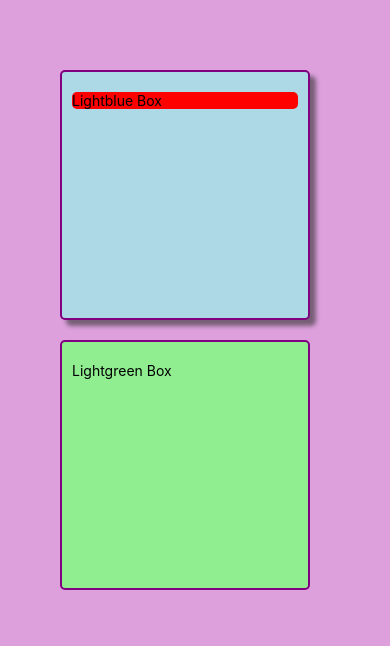
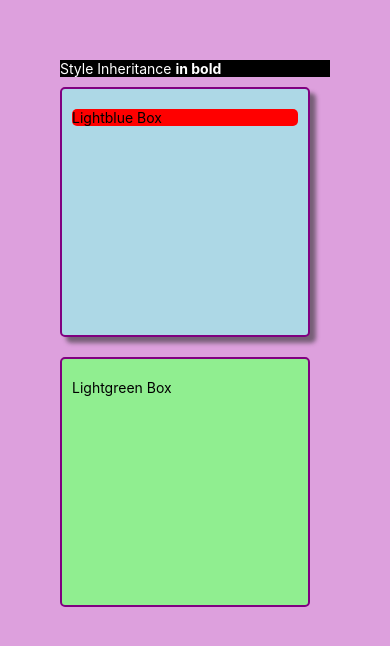
Before and after one commit to anhartasman/rn_styling, a React Native app: screen / in a window 390 px wide. Shown: the top 646 px of the page. Built offline with nearby package versions, Linux system fonts and the light colour scheme.

Commit message:
Style Inheritance

```diff
--- a/App.js
+++ b/App.js
@@ -4,7 +4,12 @@
 export default function App() {
   return (
     <View style={styles.container}>
-      {/* to add shadow in android we must use elevation property */}
+      {/* styles inheritance from Text to Text does work in React Native */}
+      <View style={styles.darkMode}>
+        <Text style={styles.darkModeText}>
+          Style Inheritance <Text style={styles.boldText}>in bold</Text>
+        </Text>
+      </View>
       <View
         style={[
           styles.box,
@@ -29,6 +34,15 @@
     flex: 1,
     backgroundColor: "plum",
     padding: 60,
+  },
+  darkMode: {
+    backgroundColor: "black",
+  },
+  darkModeText: {
+    color: "white",
+  },
+  boldText: {
+    fontWeight: "bold",
   },
   box: {
     width: 250,
```
